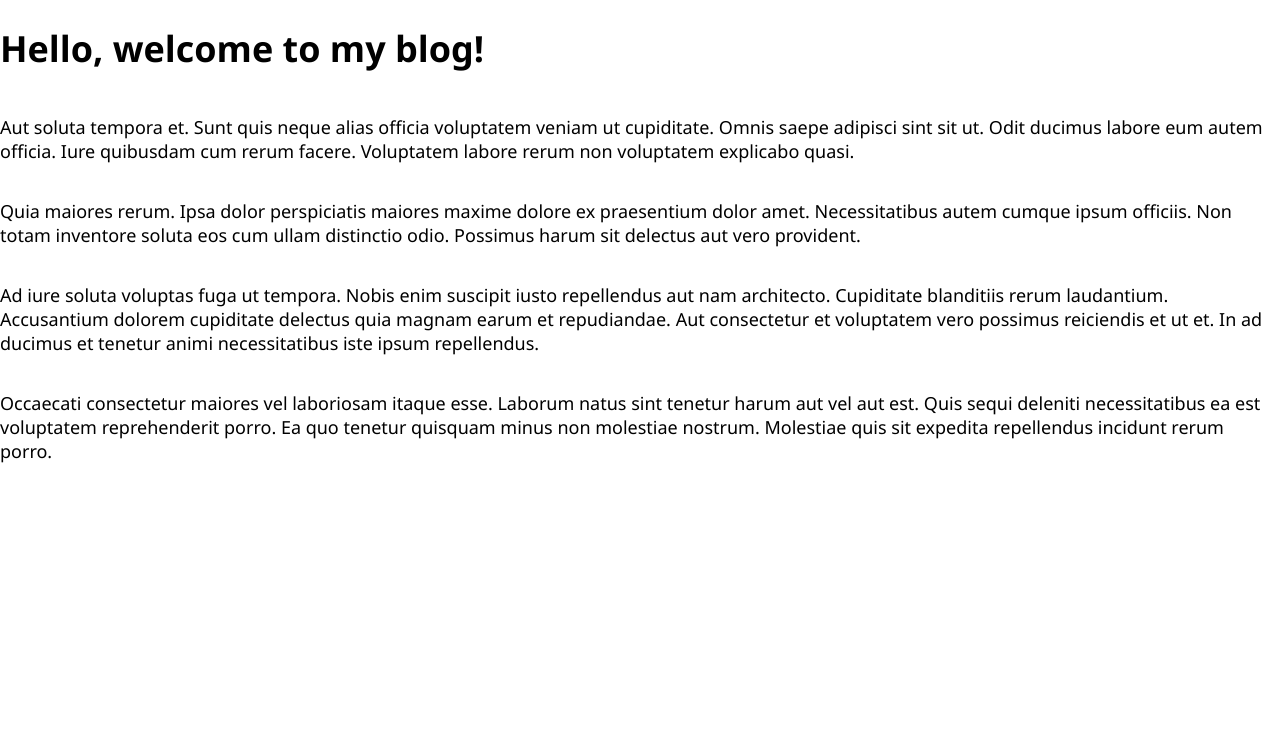
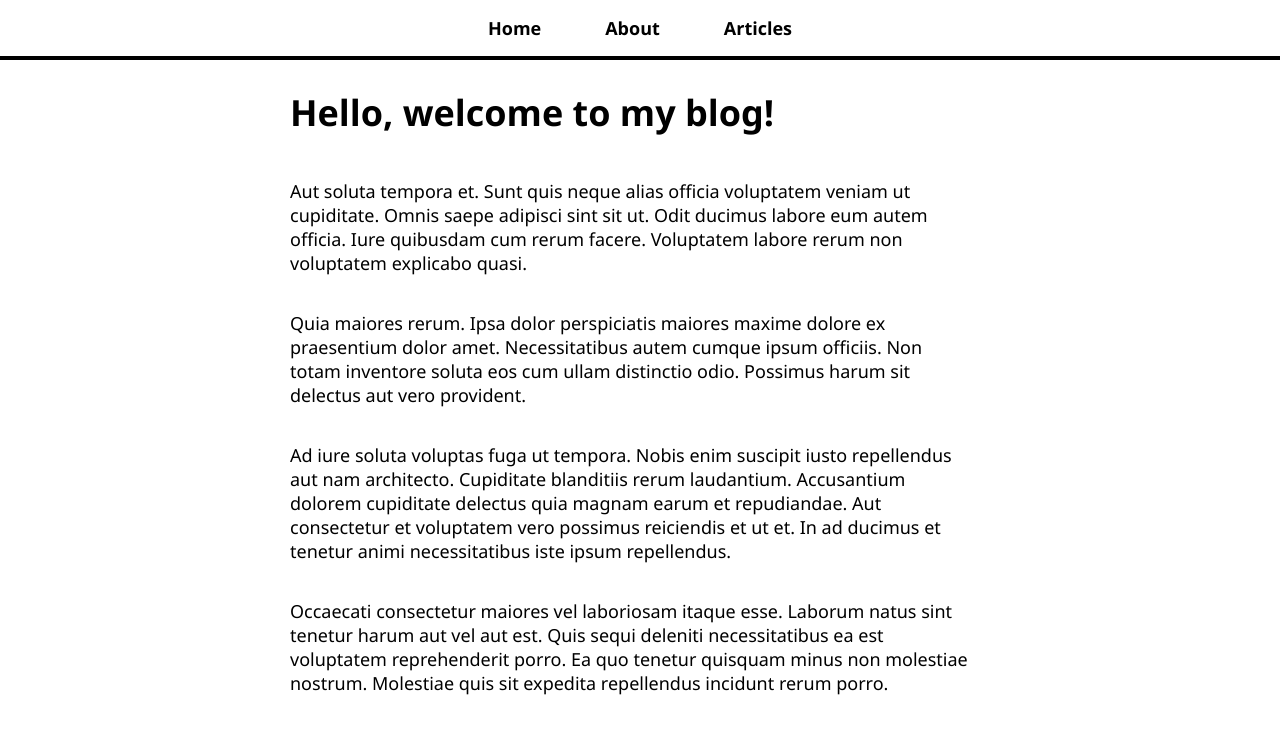
Before and after one commit to donnatto/react-blog, a React (Create React App) app: page / in a window 1280 px wide. Shown: the top 734 px of the page. Built offline with nearby package versions, Linux system fonts and the light colour scheme.

Commit message:
add react-router-dom, home, about, articles components

```diff
--- a/package.json
+++ b/package.json
@@ -6,6 +6,7 @@
     "faker": "^4.1.0",
     "react": "^16.12.0",
     "react-dom": "^16.12.0",
+    "react-router-dom": "^5.1.2",
     "react-scripts": "3.2.0"
   },
   "scripts": {
--- a/src/App.js
+++ b/src/App.js
@@ -1,12 +1,29 @@
 import React from 'react';
+import {
+  BrowserRouter as Router,
+  Route,
+} from 'react-router-dom';
 import './App.css';
 import Homepage from './pages/HomePage';
+import AboutPage from './pages/AboutPage';
+import ArticlePage from './pages/ArticlePage';
+import ArticlesList from './pages/ArticlesList';
+import NavBar from './NavBar';
+
 
 function App() {
   return (
-    <div className="App">
-      <Homepage />
-    </div>
+    <Router>
+      <div className="App">
+        <NavBar />
+        <div id="page-body">
+          <Route path="/" component={Homepage} exact />
+          <Route path="/about" component={AboutPage} exact />
+          <Route path="/articles-list" component={ArticlesList} exact />
+          <Route path="/article" component={ArticlePage} exact />
+        </div>
+      </div>
+    </Router>
   );
 }
 
--- /dev/null
+++ b/src/NavBar.js
@@ -0,0 +1,20 @@
+import React from 'react';
+import {Link} from 'react-router-dom';
+
+const NavBar = () => (
+  <nav>
+    <ul>
+      <li>
+        <Link to="/">Home</Link>
+      </li>
+      <li>
+        <Link to="/about">About</Link>
+      </li>
+      <li>
+        <Link to="/articles-list">Articles</Link>
+      </li>
+    </ul>
+  </nav>
+);
+
+export default NavBar;
--- /dev/null
+++ b/src/pages/AboutPage.js
@@ -0,0 +1,15 @@
+import React from 'react'
+import faker from 'faker'
+
+
+const AboutPage = () => (
+  <>
+    <h1>About me</h1>
+    <p>{faker.lorem.paragraph()}</p>
+    <p>{faker.lorem.paragraph()}</p>
+    <p>{faker.lorem.paragraph()}</p>
+    <p>{faker.lorem.paragraph()}</p>
+  </>
+)
+
+export default AboutPage;
--- /dev/null
+++ b/src/pages/ArticlePage.js
@@ -0,0 +1,10 @@
+import React from 'react'
+
+
+const ArticlePage = () => (
+  <>
+    <h1>This is an Article</h1>
+  </>
+)
+
+export default ArticlePage;
--- /dev/null
+++ b/src/pages/ArticlesList.js
@@ -0,0 +1,10 @@
+import React from 'react'
+
+
+const ArticlesList = () => (
+  <>
+    <h1>Articles</h1>
+  </>
+)
+
+export default ArticlesList;
```
Also changed, not shown: 1 other file (tests, documents, lock files or other folders).
